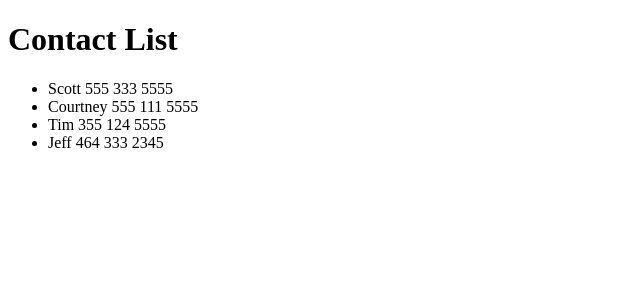
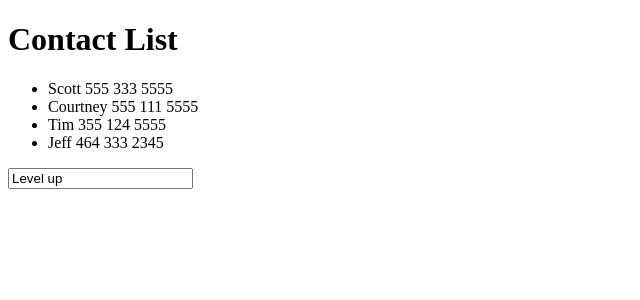
Before and after one commit to kleekich/React-Tutorial1, a React app: page / in a window 1280 px wide. Shown: the top 300 px of the page, without its empty margins (0-640 px from the left). Built offline with nearby package versions, Linux system fonts and the light colour scheme.

Commit message:
state added for any changes in search text input

```diff
--- a/index.html
+++ b/index.html
@@ -7,5 +7,6 @@
 	<body>
 		<div id="app"></div>
 		<script src="app.js"></script>
+
 	</body>
 </html>
--- a/src/ContactsList.js
+++ b/src/ContactsList.js
@@ -3,13 +3,32 @@
 import Contact from './Contact';
 
 class ContactsList extends React.Component {
+
+	constructor() {
+		super();
+
+		this.state = {
+			search: 'Level up'
+		};
+
+
+	}
+	updateSearch(event) {
+			this.setState({search: event.target.value})
+	}
+
 	render() {
 		return (
-				<ul>
-					{this.props.contacts.map((cont) => {
-						return <Contact contact={cont} key={cont.id} />
-					})}
-				</ul>
+				<div>
+					<ul>
+						{this.props.contacts.map((cont) => {
+							return <Contact contact={cont} key={cont.id} />
+						})}
+					</ul>
+					<input type="text"
+					value = {this.state.search}
+					onChange = {this.updateSearch.bind(this)} />
+				</div>
 			)
 	}
 }
```
